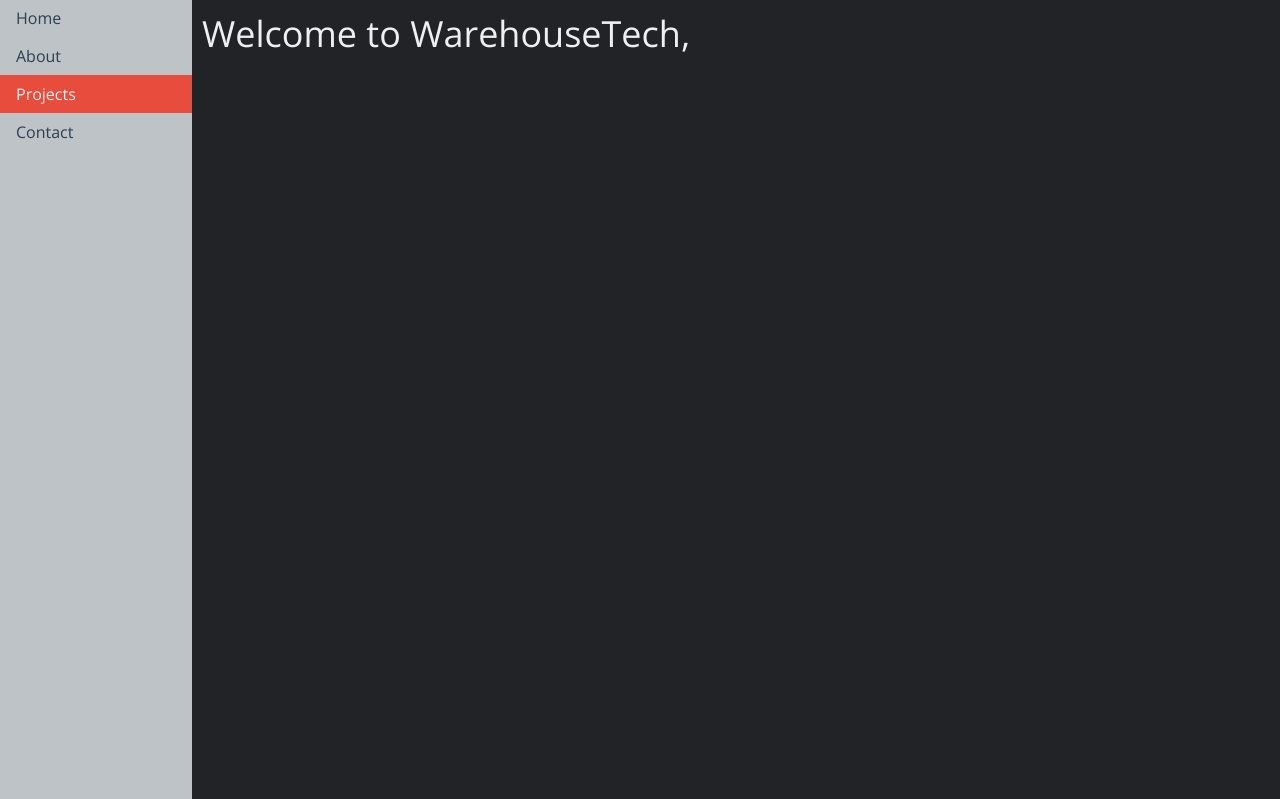
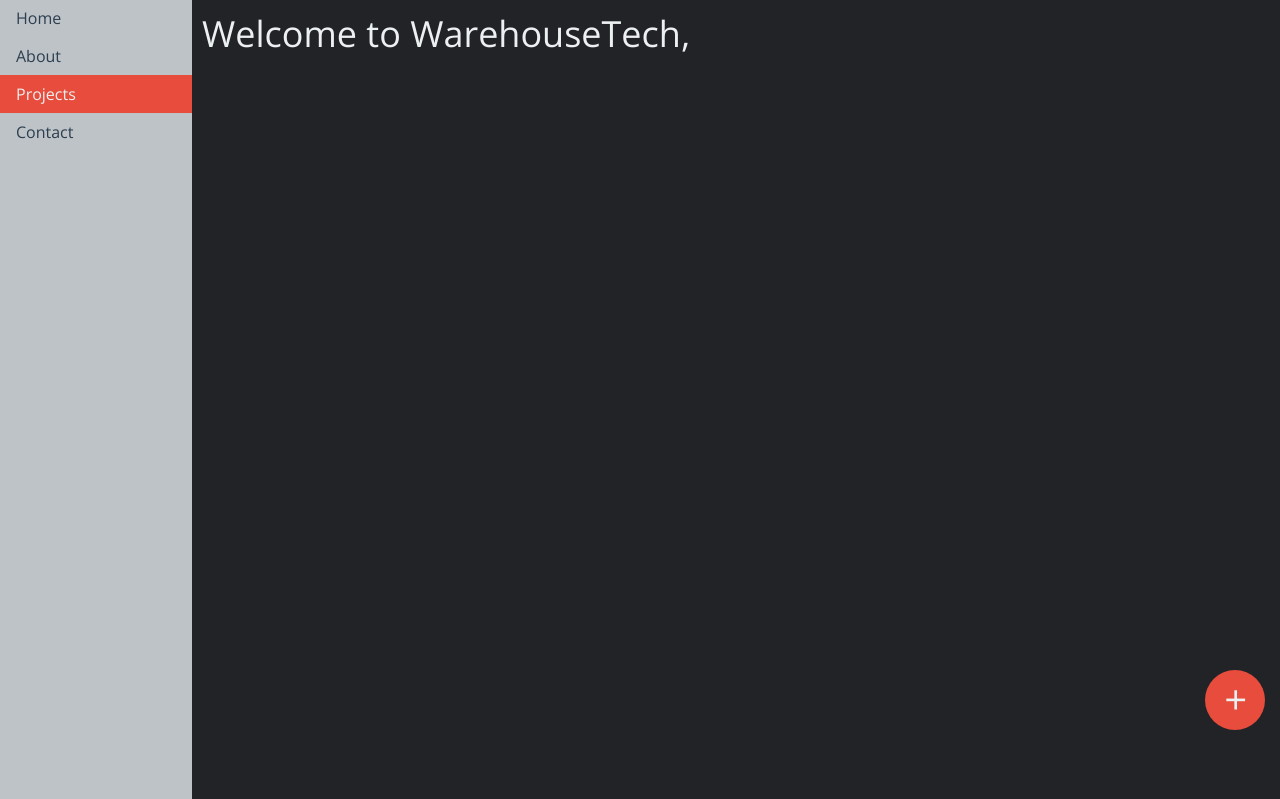
Before and after one commit to kyputer/RPIHacks16, a Django app: page / in a window 1280 px wide. Shown: the part 55-854 px from the top of the page. Run offline with Django 3.2, Linux system fonts and the light colour scheme; a user stored in the database is signed in.

Commit message:
index.html changes

```diff
--- a/warehouse/templates/html/index.html
+++ b/warehouse/templates/html/index.html
@@ -13,5 +13,6 @@
 	</ul>
 	<div style="padding-left: 10px;">
     	<h1 class="text-white">Welcome to WarehouseTech, {{ name }}</h1>
+    	<i class="color-circle red" style="width: 60px; height: 60px; font-size: 40px; line-height: 55px; bottom: 10px; right: 15px; position: fixed;">+</i>
    	</div>
 {% endblock %}
```
Also changed, not shown: 1 other file.
